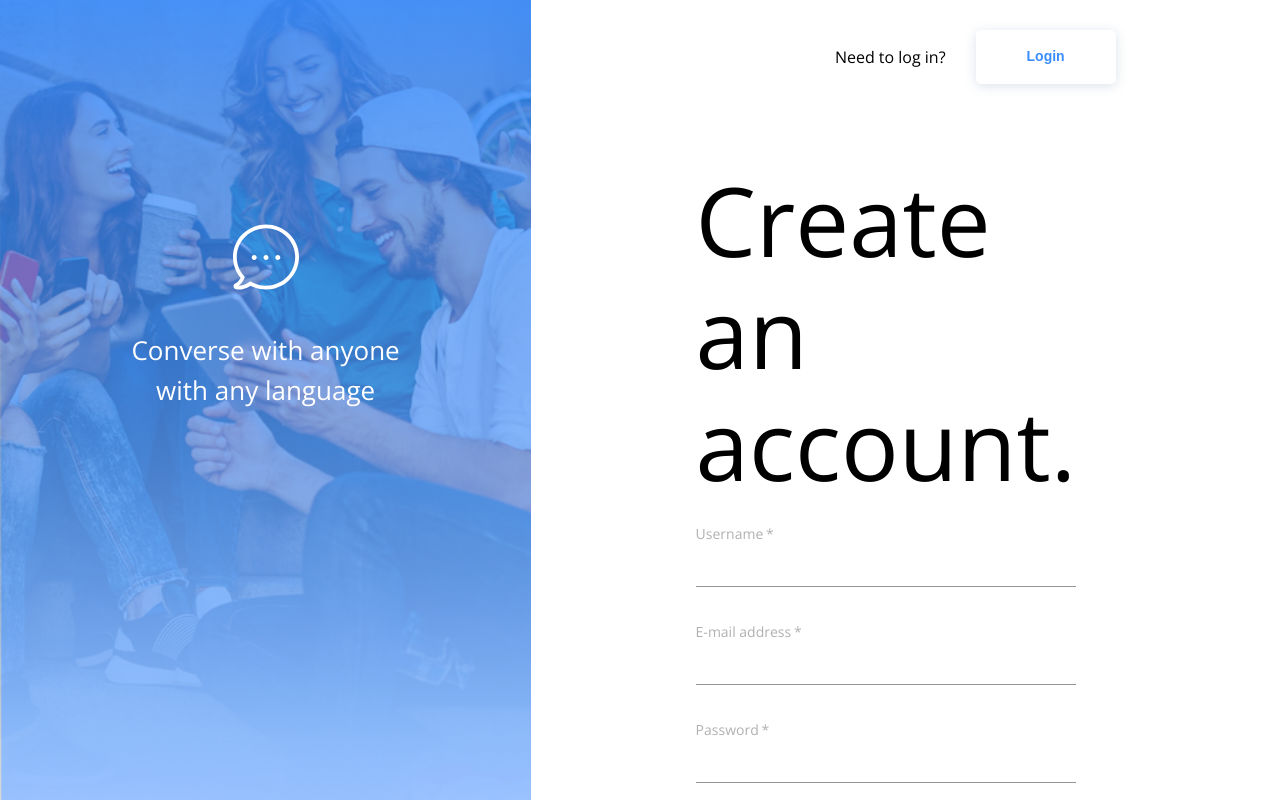
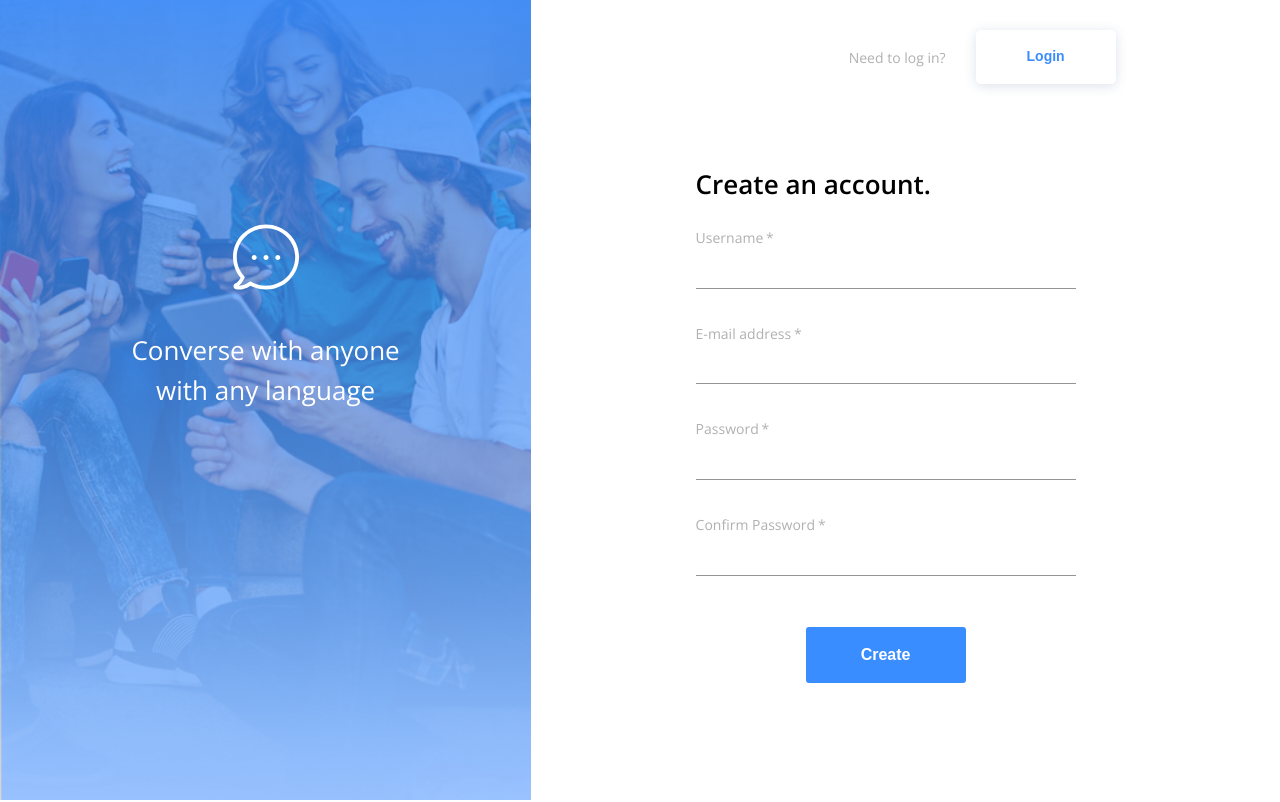
Before and after one commit to pedron3to/74247f, a React (Create React App) app in the folder client/: page / in a window 1280 px wide. Shown: the top 802 px of the page. Built offline with nearby package versions, Linux system fonts and the light colour scheme; no server answers.

Commit message:
Add new values to mui theme

```diff
--- a/client/src/themes/theme.js
+++ b/client/src/themes/theme.js
@@ -7,18 +7,33 @@ export const theme = createMuiTheme({
     button: {
       textTransform: "none",
       letterSpacing: 0,
-      fontWeight: "bold"
-    }
+      fontWeight: "bold",
+    },
+    subtitle1: {
+      fontSize: 14,
+      color: "#B0B0B0",
+      lineHeight: "19px",
+      fontWeight: 400,
+    },
+    h1: {
+      fontSize: 26,
+      color: "#000",
+      lineHeight: "40px",
+      fontWeight: 600,
+    },
   },
   overrides: {
     MuiInput: {
       input: {
-        fontWeight: "bold"
-      }
-    }
+        fontWeight: "bold",
+        paddingBottom: 6,
+        fontSize: 14,
+        lineHeight: 19,
+      },
+    },
   },
   palette: {
     primary: { main: "#3A8DFF" },
-    secondary: { main: "#B0B0B0" }
-  }
+    secondary: { main: "#B0B0B0" },
+  },
 });
```
